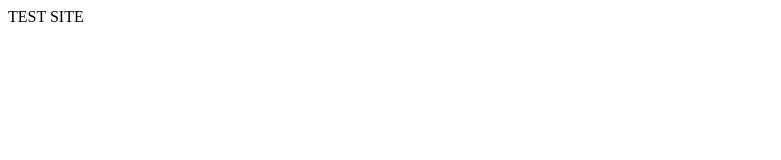
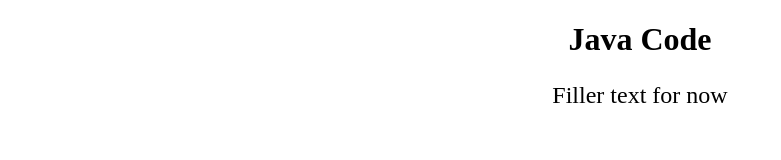
Before and after one commit to jcutting164/JavaCode, a plain HTML site: page index.html in a window 1280 px wide. Shown: the whole page, without its empty margins (0-781 px from the left). Drawn offline with Linux system fonts and the light colour scheme.

Commit message:
Test upload

```diff
--- a/index.html
+++ b/index.html
@@ -1,6 +1,20 @@
-<!DOCTYPE>
+<!DOCTYPE html>
 <html>
-  <body>
-    TEST SITE
-  </body>
+
+<head>
+  <title> Java Code </title>
+</head>
+
+<body>
+
+  <h1 align="center"> Java Code </h1>
+  <font size="5" face="Times New Roman">
+  <center>
+    <p align="center">
+      Filler text for now
+    </p>
+  </center>
+  </font>
+</body>
+
 </html>
```
